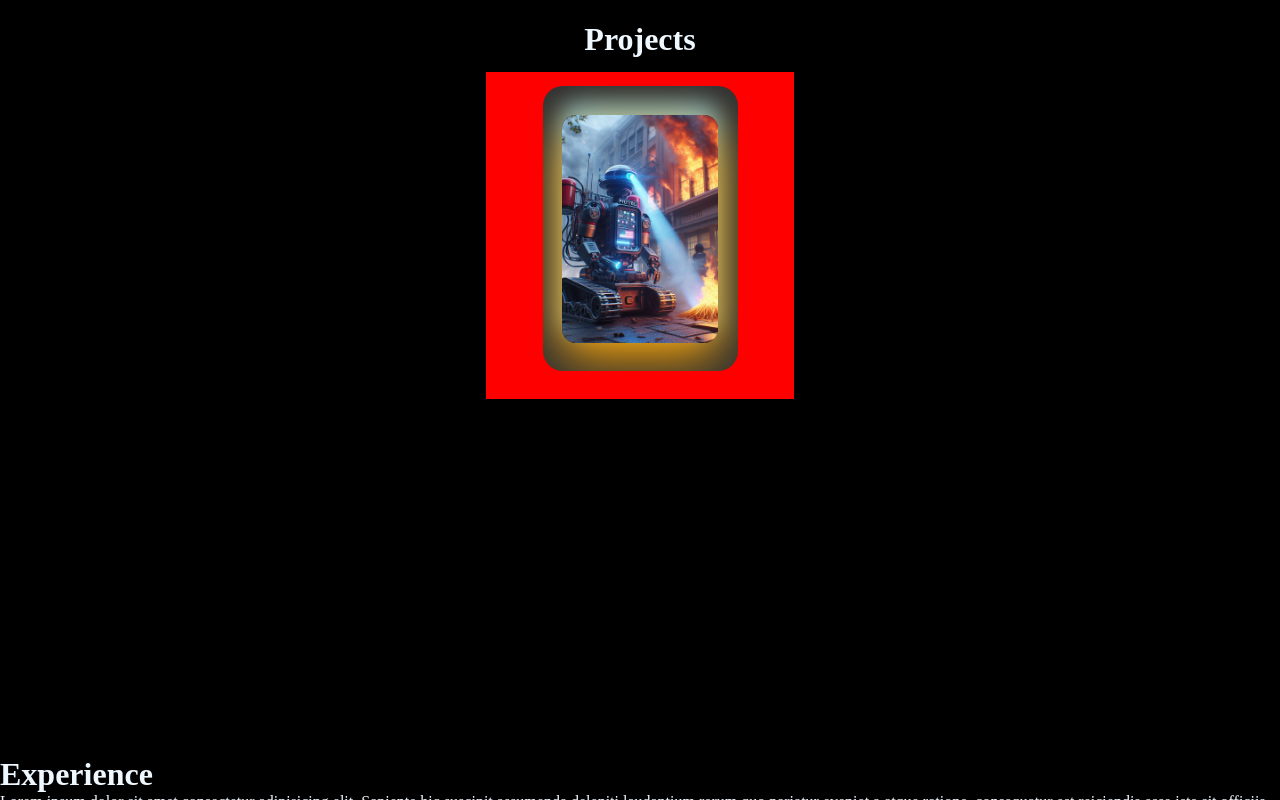
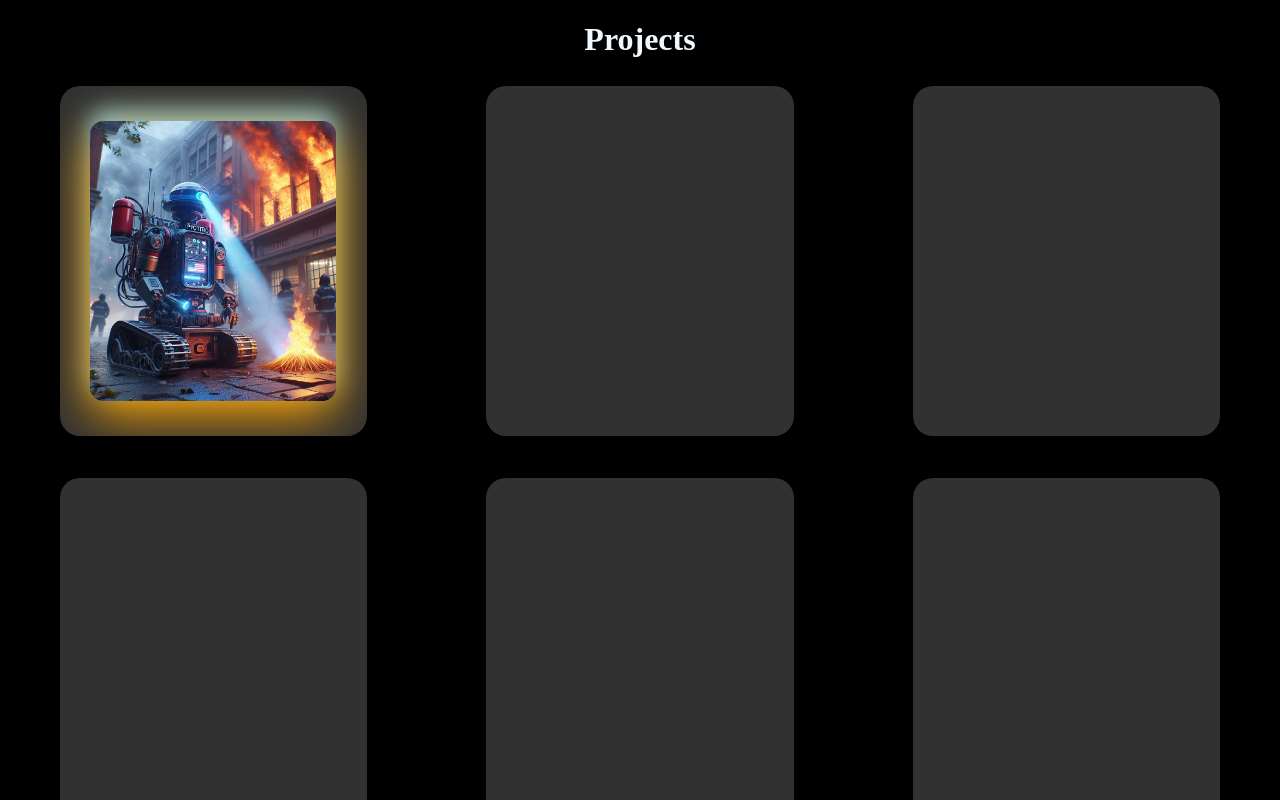
Before and after one commit to Paramesh-Kumar-2004/VP_Portfolio-2, a React (Create React App) app: page / in a window 1280 px wide. Shown: the part 2500-3300 px from the top of the page. Built offline with nearby package versions, Linux system fonts and the light colour scheme.

Commit message:
Updating The Projects Styles(CSS)

```diff
--- a/src/Components/Projects.jsx
+++ b/src/Components/Projects.jsx
@@ -17,12 +17,14 @@ function Projects() {
         </a>
 
 
-        {/* <Projects_Component ProjectName='OTA' Project_ID='OTA' Description='Over The Air' />
-          <Projects_Component ProjectName='OTA' Project_ID='OTA' Description='Over The Air' />
-          <Projects_Component ProjectName='OTA' Project_ID='OTA' Description='Over The Air' />
-          <Projects_Component ProjectName='OTA' Project_ID='OTA' Description='Over The Air' />
-          <Projects_Component ProjectName='OTA' Project_ID='OTA' Description='Over The Air' /> */}
-        {/* <Projects_Component ProjectName='OTA' Project_ID='OTA' Description='Over The Air' /> */}
+
+
+        <Projects_Component ProjectName='OTA' Project_ID='OTA' Description='Over The Air' />
+        <Projects_Component ProjectName='OTA' Project_ID='OTA' Description='Over The Air' />
+        <Projects_Component ProjectName='OTA' Project_ID='OTA' Description='Over The Air' />
+        <Projects_Component ProjectName='OTA' Project_ID='OTA' Description='Over The Air' />
+        <Projects_Component ProjectName='OTA' Project_ID='OTA' Description='Over The Air' />
+
       </div>
     </div>
   )
--- a/src/Styles/Projects.css
+++ b/src/Styles/Projects.css
@@ -14,10 +14,9 @@
     flex-wrap: wrap;
     justify-content: center;
     min-width: 14vw;
-    width: 24vw;
-    min-height: 100%;
+    width: 30vw;
     margin-top: 14px;
-    background: red;
+    /* background: red; */
 }
 
 #Projects_List {
@@ -29,6 +28,8 @@
 .card {
     width: 195px;
     height: 285px;
+    width: 80%;
+    height: 350px;
     margin: 14px;
     background: #313131;
     border-radius: 20px;
```
